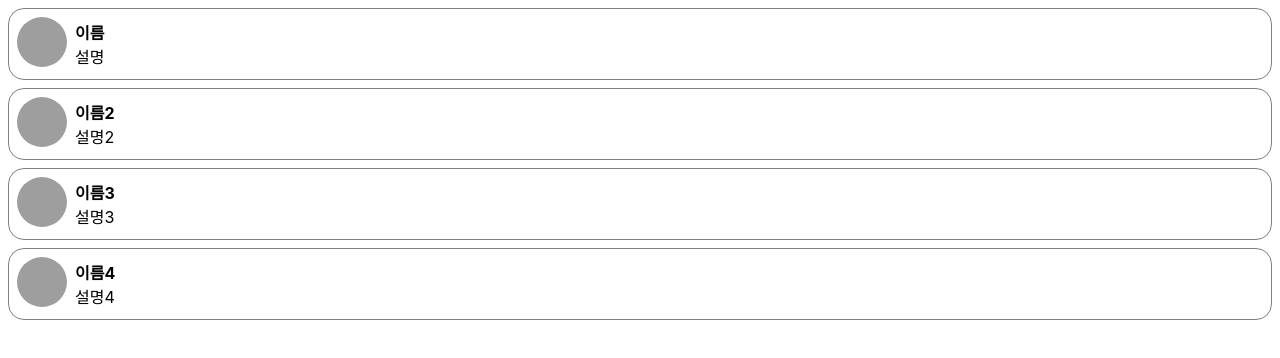
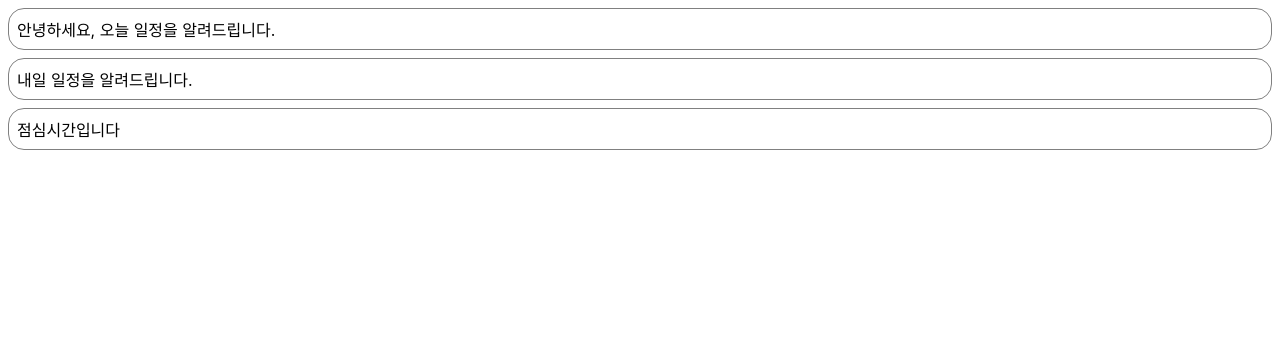
Before and after one commit to yunjeong0204/Front-end, a React (Create React App) app in the folder 10_React/my-app/: page / in a window 1280 px wide. Shown: the top 358 px of the page. Built offline with nearby package versions, Linux system fonts and the light colour scheme; grey boxes are pictures that could not be loaded.

Commit message:
리액트

```diff
--- a/10_React/my-app/src/chapter5/5.3/Profile.jsx
+++ b/10_React/my-app/src/chapter5/5.3/Profile.jsx
@@ -1,5 +1,6 @@
 function Profile(props) {
-  console.log(props);
+  console.log(props); //props는 객체이다
+  // props.name = '고라니'; //props는 읽기 전용이다(변경 불가)
   return (
     <div>
       <h1>사용자 프로필(조회수: {props.viewCount})</h1>
--- a/10_React/my-app/src/chapter5/CommentList.jsx
+++ b/10_React/my-app/src/chapter5/CommentList.jsx
@@ -39,12 +39,17 @@ function CommentList(props) {
         );
       })}
 
+      {/* 코드 간소화 */}
+      {comments.map(comment => <Comment name={comment.name} content={comment.content}/>)}
+
       {/* map()함수의 결과 */}
       {
-        // ex
-        // [1, 2, 3].map(element => element *10)
-        // [10, 20 30]
-
+        [
+          <Comment name={'이름1'} content={'설명1'}/>,
+          <Comment name={'이름2'} content={'설명2'}/>,
+          <Comment name={'이름3'} content={'설명3'}/>,
+          <Comment name={'이름4'} content={'설명4'}/>,
+        ]
       }
     </div>
 
--- /dev/null
+++ b/10_React/my-app/src/chapter6/Notification.jsx
@@ -0,0 +1,51 @@
+import React from "react";
+
+const styles = {
+  wrapper: {
+    margin: 8,
+    padding: 8,
+    display: "flex",
+    flexDirection: "row",
+    border: "1px solid gray",
+    borderRadius: 16,
+  },
+  messageText: {
+    color: "black",
+    fontSize: 16,
+  },
+};
+
+class Notification extends React.Component {
+  constructor(props) {
+    super(props);
+
+    this.state={}; //state에 아무런 데이터도 갖고있지않음
+  }
+
+  // 추가실습1
+  // 컴포넌트가 마운트 된 이후 호출
+  componentDidMount() {
+    console.log(`${this.props.id} componentDidMount() called.`);
+  }
+
+  // 컴포넌트가 업데이트 된 이후 호출
+  componentDidUpdate() {
+    console.log(`${this.props.id} componentDidUpdate() called.`);
+  }
+
+  // 컴포넌트가 언마운드 되기 전 호출
+  componentWillUnmount() {
+    console.log(`${this.props.id} componentWillUnmount() called.`);
+  }
+
+
+
+  render() {
+    return (
+      <div style={styles.wrapper}>
+        <span style={styles.messageText}>{this.props.message}</span>
+      </div>
+    );
+  }
+}
+export default Notification;
--- /dev/null
+++ b/10_React/my-app/src/chapter6/NotificationList.jsx
@@ -0,0 +1,69 @@
+import React from "react";
+import Notification from "./Notification";
+
+const resercedNotifications = [
+  {
+    id:1,
+    message: '안녕하세요, 오늘 일정을 알려드립니다.'
+  },
+  {
+    id:2,
+    message: '내일 일정을 알려드립니다.'
+  },
+  {
+    id:3,
+    message: '점심시간입니다'
+  },
+
+];
+let timer;
+
+class NotificationList extends React.Component{
+  constructor(props) {
+    super(props);
+
+    this.state={
+      notifications:[] //state에 notifications라는 이름으로 초기값은 빈 배열
+    };
+  }
+
+  // 컴포넌트가 생성될 때 호출되는 메소드
+  componentDidMount() {
+    const {notifications} = this.state; //객체구조분해할당
+    timer = setInterval(() => {
+      if (notifications.length < resercedNotifications.length) { //3개보다 작은 경우에
+        const index = notifications.length;
+        notifications.push(resercedNotifications[index]);//notifications 배열에 추가
+        this.setState({
+          // notifications: notifications
+          notifications //ES6차 문법, 위에랑 같음, 생략가능해서 쓸 수 있음
+        });
+      } else {
+        // 추가 실습2: 언마운트 시키기 위해 작성
+        // this.setState({
+        //   notifications: []
+        // });
+        clearInterval(timer);
+      }
+    }, 1000);
+
+  }
+
+  render() {
+    return(
+      <div>
+        {this.state.notifications.map((noti) => {
+          return(
+            <Notification
+              key={noti.id}
+              id={noti.id}
+              message={noti.message}
+              />
+          );
+        })}
+      </div>
+    );
+  }
+}
+
+export default NotificationList;
--- a/10_React/my-app/src/index.js
+++ b/10_React/my-app/src/index.js
@@ -9,6 +9,7 @@ import Clock from './chaper4/Clock';
 import PropsUse from './chapter5/5.3/PropsUse';
 import Comment from './chapter5/Comment';
 import CommentList from './chapter5/CommentList';
+import NotificationList from './chapter6/NotificationList';
 
 
 const root = ReactDOM.createRoot(document.getElementById('root'));
@@ -44,8 +45,13 @@ root.render(
 
 
 // 5장
+// root.render(
+//   <CommentList />
+// );
+
+// 6장
 root.render(
-  <CommentList />
+  <NotificationList />
 );
 
 
```
Also changed, not shown: 10_React/my-app/src/chapter7/7.2/Counter.jsx (added).
